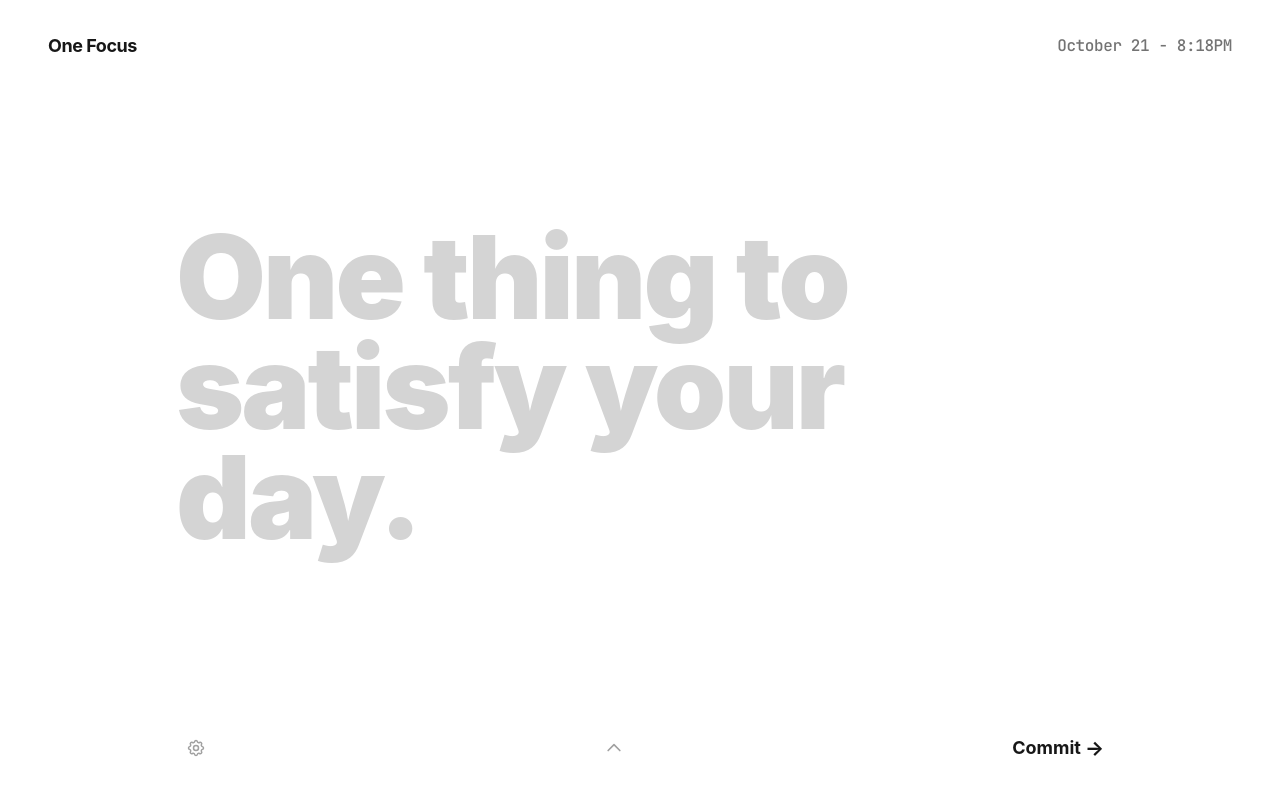
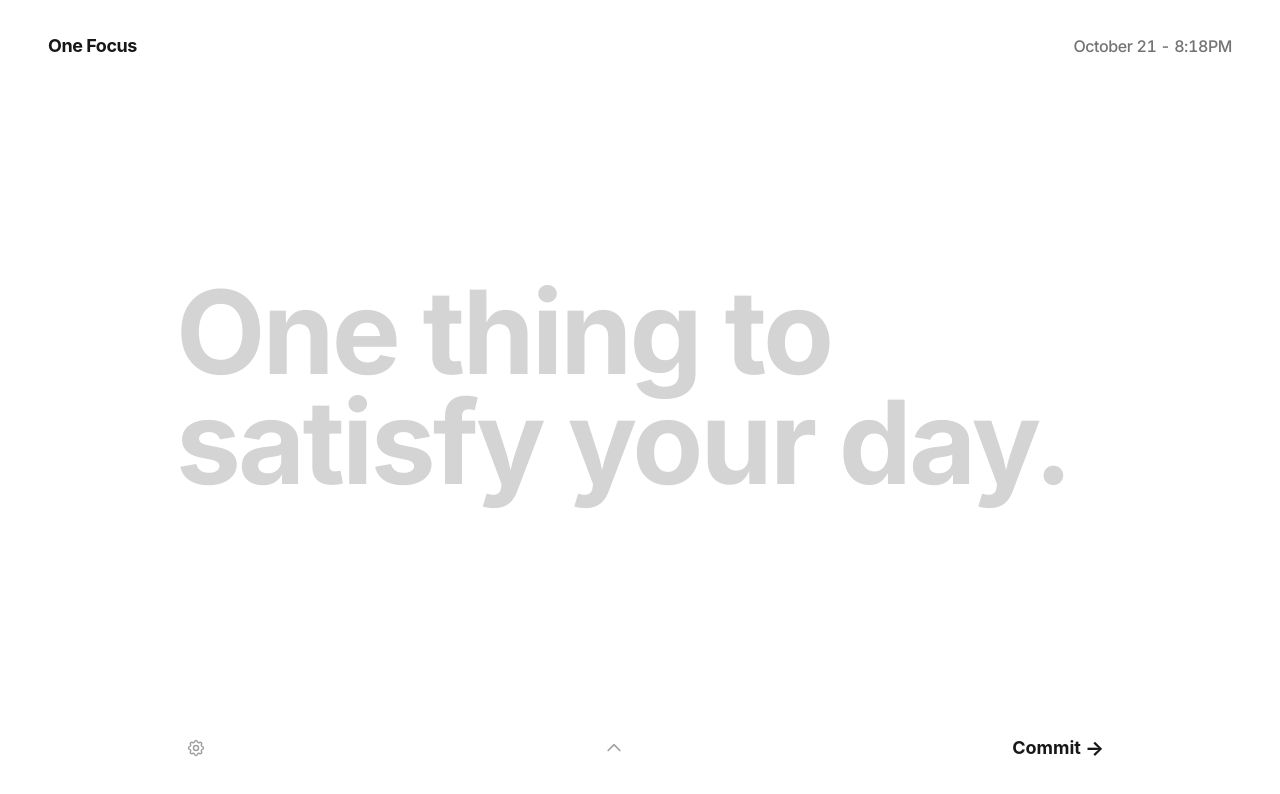
Before and after one commit to Ivan7670/Palantir, a React (Vite) app: page / in a window 1280 px wide. Shown: the top 794 px of the page. Built offline with nearby package versions, Linux system fonts and the light colour scheme; a small style sheet from the web is missing.

Commit message:
feat: rebrand to OneFocus and implement Cal Sans typography

```diff
--- a/index.html
+++ b/index.html
@@ -9,10 +9,11 @@
     <meta property="og:description" content="OneFocus: Minimal typographic macOS Sequoia-style deep work commitment protocol with one true priority, locked focus mode, optional queue, and rapid shelf." />
     <meta property="og:type" content="website" />
     <meta name="twitter:card" content="summary_large_image" />
-    <!-- Google Fonts: Inter with tabular figures support -->
+    <!-- Google Fonts: Inter with tabular figures support & Cal Sans -->
     <link rel="preconnect" href="https://fonts.googleapis.com" />
     <link rel="preconnect" href="https://fonts.gstatic.com" crossorigin />
     <link href="https://fonts.googleapis.com/css2?family=Inter:wght@300;400;500;600;700&family=JetBrains+Mono:wght@400;500;600&display=swap" rel="stylesheet" />
+    <link rel="stylesheet" href="https://cdn.jsdelivr.net/fontsource/css/cal-sans@latest/index.css" />
   </head>
   <body class="bg-white text-neutral-900 antialiased selection:bg-neutral-900 selection:text-white overflow-hidden select-none">
     <div id="root"></div>
--- a/metadata.json
+++ b/metadata.json
@@ -1,5 +1,5 @@
 {
-  "name": "Zenith Focus",
+  "name": "OneFocus",
   "description": "Minimal typographic macOS Sequoia-style deep work commitment protocol with one true priority, locked focus mode, optional queue, and rapid shelf.",
   "requestFramePermissions": [],
   "majorCapabilities": ["MAJOR_CAPABILITY_SERVER_SIDE_GEMINI_API"]
--- a/src/components/DayWonScreen.tsx
+++ b/src/components/DayWonScreen.tsx
@@ -69,13 +69,14 @@ export const DayWonScreen: React.FC<DayWonScreenProps> = ({
             </svg>
           </button>
 
-          {/* Strikethrough Completed Title (3x larger, left aligned) */}
+          {/* Strikethrough Completed Title (3x larger, left aligned, bolded Cal Sans) */}
           <h1
             onClick={() => {
               sounds.playClick(0.9);
               onUndoComplete();
             }}
-            className="w-full text-5xl sm:text-7xl md:text-8xl lg:text-[100px] xl:text-[116px] font-black tracking-tight text-neutral-400 line-through leading-[1.02] sm:leading-[0.95] text-left cursor-pointer hover:text-neutral-500 transition-colors"
+            style={{ fontFamily: "'Cal Sans', var(--font-cal)" }}
+            className="w-full text-5xl sm:text-7xl md:text-8xl lg:text-[100px] xl:text-[116px] font-cal font-bold tracking-tight text-neutral-400 line-through leading-[1.02] sm:leading-[0.95] text-left cursor-pointer hover:text-neutral-500 transition-colors"
             title="Click to undo completion"
           >
             {priority.title || 'One crucial priority'}
--- a/src/components/LockedScreen.tsx
+++ b/src/components/LockedScreen.tsx
@@ -61,13 +61,14 @@ export const LockedScreen: React.FC<LockedScreenProps> = ({
               </svg>
             </button>
 
-            {/* Giant Title (3x larger, left aligned): Clicking text returns directly to setup screen */}
+            {/* Giant Title (3x larger, left aligned, bolded Cal Sans): Clicking text returns directly to setup screen */}
             <h1
               onClick={() => {
                 sounds.playClick(1.0);
                 onEditPriority();
               }}
-              className="w-full text-5xl sm:text-7xl md:text-8xl lg:text-[100px] xl:text-[116px] font-black tracking-tight text-neutral-900 leading-[1.02] sm:leading-[0.95] text-left cursor-pointer hover:opacity-75 transition-opacity"
+              style={{ fontFamily: "'Cal Sans', var(--font-cal)" }}
+              className="w-full text-5xl sm:text-7xl md:text-8xl lg:text-[100px] xl:text-[116px] font-cal font-bold tracking-tight text-neutral-900 leading-[1.02] sm:leading-[0.95] text-left cursor-pointer hover:opacity-75 transition-opacity"
               title="Click to edit priority"
             >
               {priority.title || 'One crucial priority'}
--- a/src/components/SetupScreen.tsx
+++ b/src/components/SetupScreen.tsx
@@ -85,7 +85,7 @@ export const SetupScreen: React.FC<SetupScreenProps> = ({
       {/* Central Interactive Focus Area: Left aligned in middle */}
       <div className="w-full flex-1 flex flex-col items-start justify-center my-auto py-8">
         <div className="w-full max-w-4xl flex flex-col items-start text-left">
-          {/* Giant Editable Priority Title (3x larger, left aligned) */}
+          {/* Giant Editable Priority Title (3x larger, left aligned, bolded Cal Sans) */}
           <textarea
             ref={textareaRef}
             rows={2}
@@ -101,7 +101,8 @@ export const SetupScreen: React.FC<SetupScreenProps> = ({
               }
             }}
             placeholder="One thing to satisfy your day."
-            className="w-full bg-transparent text-5xl sm:text-7xl md:text-8xl lg:text-[100px] xl:text-[116px] font-black tracking-tight text-neutral-900 placeholder-neutral-300 outline-none resize-none text-left leading-[1.02] sm:leading-[0.95] border-none focus:ring-0 p-0"
+            style={{ fontFamily: "'Cal Sans', var(--font-cal)" }}
+            className="w-full bg-transparent font-cal font-bold text-5xl sm:text-7xl md:text-8xl lg:text-[100px] xl:text-[116px] tracking-tight text-neutral-900 placeholder-neutral-300 outline-none resize-none text-left leading-[1.02] sm:leading-[0.95] border-none focus:ring-0 p-0"
           />
 
           {/* Live Word Count Validation Feedback with consistent dot on both */}
--- a/src/index.css
+++ b/src/index.css
@@ -1,9 +1,11 @@
 @import "tailwindcss";
+@import "@fontsource/cal-sans";
 
 @layer base {
   :root {
     --font-inter: 'Inter', -apple-system, BlinkMacSystemFont, "Segoe UI", Roboto, sans-serif;
-    --font-mono: 'JetBrains Mono', ui-monospace, SFMono-Regular, Menlo, Monaco, Consolas, monospace;
+    --font-mono: 'Inter', ui-monospace, SFMono-Regular, Menlo, Monaco, Consolas, monospace;
+    --font-cal: 'Cal Sans', 'Inter', -apple-system, BlinkMacSystemFont, "Segoe UI", Roboto, sans-serif;
   }
 
   body {
@@ -15,6 +17,10 @@
     height: 100vh;
     width: 100vw;
   }
+}
+
+.font-cal {
+  font-family: var(--font-cal);
 }
 
 .font-tabular {
```
Also changed, not shown: package.json (+5 -4 lines), 1 other file (tests, documents, lock files or other folders).
